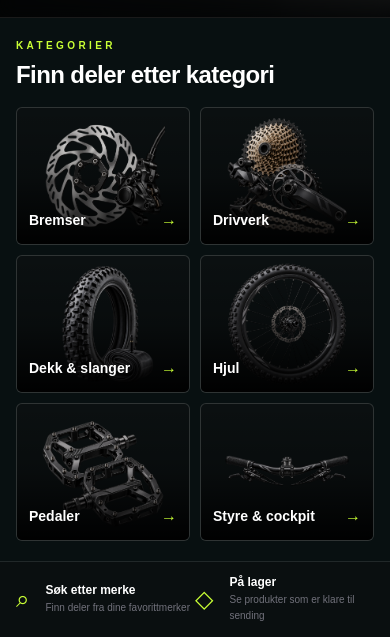
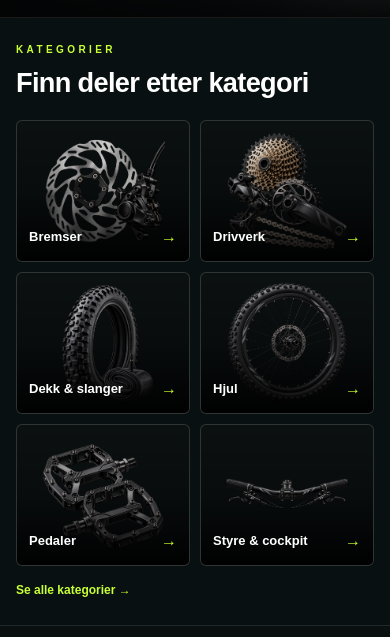
Before and after one commit to PMariusf/sykkel-kompaniet-next, a Next.js app: page / in a window 390 px wide. Shown: the part 640-1277 px from the top of the page. Built offline with nearby package versions, Linux system fonts and the light colour scheme; grey boxes are pictures that could not be loaded.

Commit message:
Improve category grid on mobile

```diff
--- a/src/components/CategoryGrid.tsx
+++ b/src/components/CategoryGrid.tsx
@@ -12,11 +12,11 @@ const categories = [
 export default function CategoryGrid() {
   return (
     <section id="kategorier" className="border-b border-white/10 bg-[#081011]">
-      <div className="mx-auto max-w-[1420px] px-4 py-5 sm:px-6 lg:px-8">
+      <div className="mx-auto max-w-[1420px] px-4 py-6 sm:px-6 lg:px-8">
         <div className="flex items-end justify-between gap-4">
           <div>
             <p className="text-[10px] font-black tracking-[.34em] text-[#c9ff35]">KATEGORIER</p>
-            <h2 className="mt-1.5 text-2xl font-black tracking-tight text-white sm:text-3xl">Finn deler etter kategori</h2>
+            <h2 className="mt-1.5 text-[1.7rem] font-black tracking-tight text-white sm:text-3xl">Finn deler etter kategori</h2>
           </div>
           <a href="#produkter" className="hidden text-xs font-bold text-[#c9ff35] sm:block">Se alle kategorier →</a>
         </div>
@@ -26,23 +26,27 @@ export default function CategoryGrid() {
             <a
               key={category.name}
               href="#produkter"
-              className="group relative h-[138px] overflow-hidden rounded-md border border-white/15 bg-[#0b1011] transition hover:border-[#c9ff35]/45"
+              className="group relative h-[142px] overflow-hidden rounded-md border border-white/15 bg-[#0b1011] transition hover:border-[#c9ff35]/45 sm:h-[150px] lg:h-[138px]"
             >
               <Image
                 src={category.image}
                 alt={category.name}
                 fill
                 sizes="(max-width: 768px) 50vw, (max-width: 1024px) 33vw, 16vw"
-                className="object-contain p-1.5 transition duration-300 group-hover:scale-[1.04]"
+                className="object-contain p-2 transition duration-300 group-hover:scale-[1.04] sm:p-1.5"
               />
               <div className="absolute inset-0 bg-gradient-to-t from-black/95 via-black/25 to-transparent" />
-              <div className="absolute inset-x-0 bottom-0 flex items-center justify-between p-3">
-                <strong className="text-sm font-black text-white">{category.name}</strong>
-                <span className="text-base text-[#c9ff35] transition group-hover:translate-x-0.5">→</span>
+              <div className="absolute inset-x-0 bottom-0 flex items-center justify-between gap-2 p-3">
+                <strong className="text-[13px] font-black leading-4 text-white sm:text-sm">{category.name}</strong>
+                <span className="shrink-0 text-base text-[#c9ff35] transition group-hover:translate-x-0.5">→</span>
               </div>
             </a>
           ))}
         </div>
+
+        <a href="#produkter" className="mt-4 inline-flex text-xs font-bold text-[#c9ff35] sm:hidden">
+          Se alle kategorier →
+        </a>
       </div>
     </section>
   );
```
